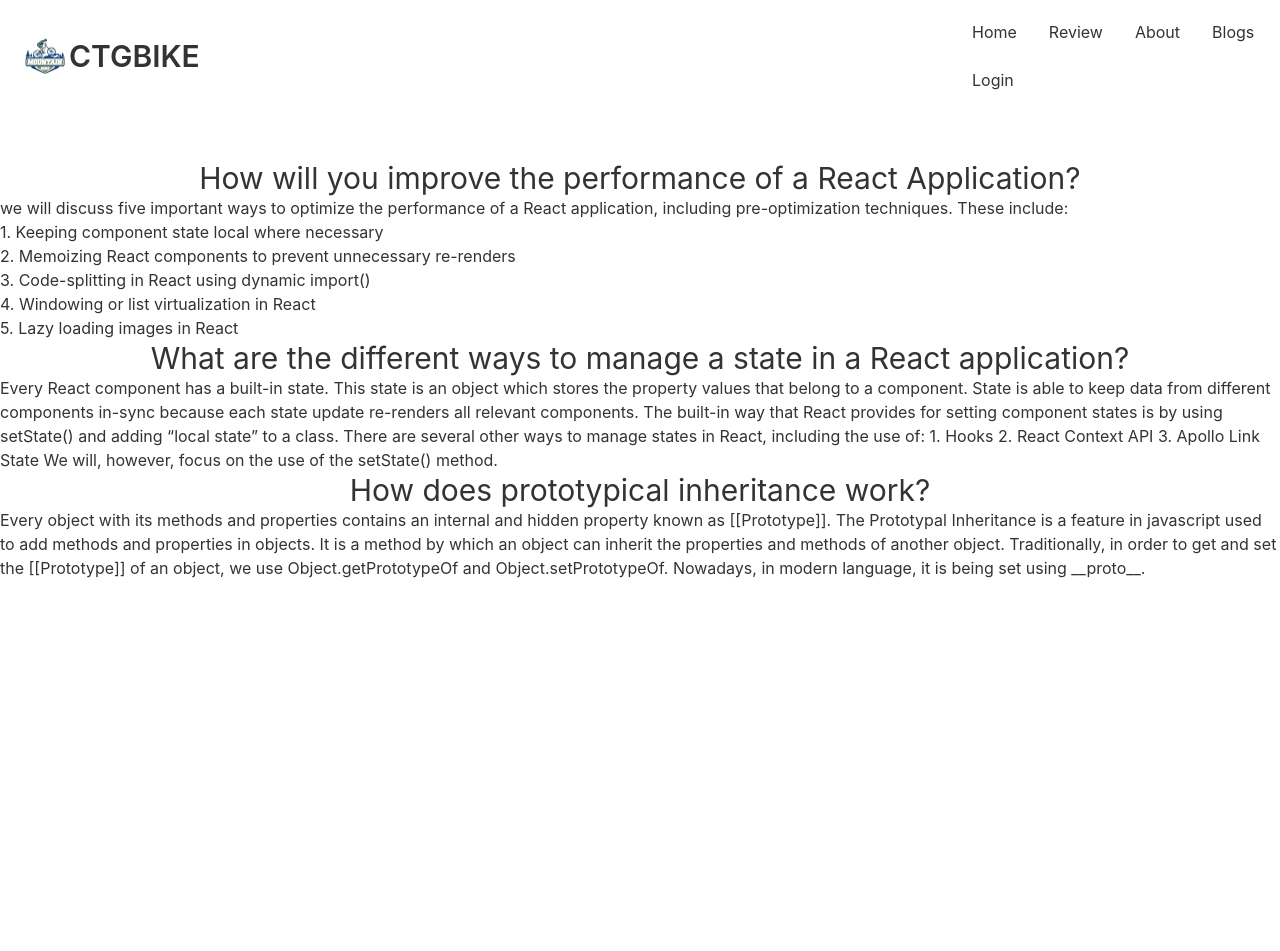
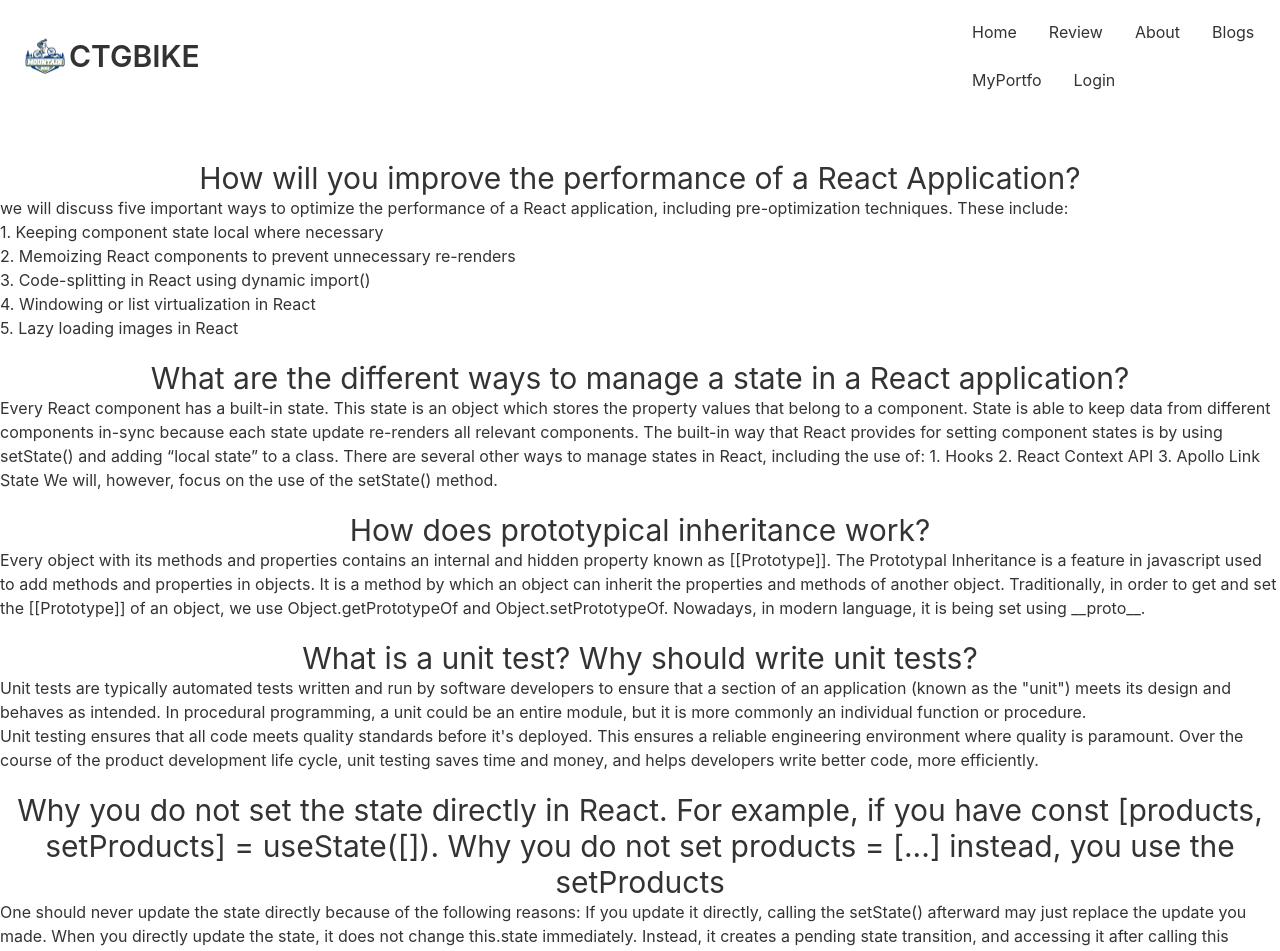
Before and after one commit to Nuruddin43/Bike-World-12, a React (Create React App) app: page /blogs in a window 1280 px wide. Shown: the top 951 px of the page. Before the commit the page ends 800 px from the top, so only its background shows below. Built offline with nearby package versions, Linux system fonts and the light colour scheme; no server answers; the HTML template or start-up script is replaced by a standard one.

Commit message:
my porfolio added

```diff
--- a/src/App.js
+++ b/src/App.js
@@ -18,6 +18,7 @@ import MakeAdmin from "./Pages/Dashboard/MakeAdmin"
 import AddAReview from "./Pages/Dashboard/AddAReview"
 import RequireAdmin from "./Pages/Login/RequireAdmin"
 import AddAProduct from "./Pages/Dashboard/AddAProduct"
+import MyPortfolio from "./Pages/Blogs/MyPortfolio/MyPortfolio"
 
 function App() {
   return (
@@ -29,6 +30,10 @@ function App() {
         <Route path="/login" element={<Login></Login>}></Route>
         <Route path="/signup" element={<SignUp></SignUp>}></Route>
         <Route path="/review" element={<Reviews></Reviews>}></Route>
+        <Route
+          path="/myportfolio"
+          element={<MyPortfolio></MyPortfolio>}
+        ></Route>
         <Route
           path="/purchase/:purchaseId"
           element={
--- a/src/Pages/Blogs/Blogs.js
+++ b/src/Pages/Blogs/Blogs.js
@@ -22,7 +22,7 @@ const Blogs = () => {
         </ul>
       </div>
 
-      <h2 className="text-3xl text-center">
+      <h2 className="text-3xl text-center mt-5">
         What are the different ways to manage a state in a React application?
       </h2>
       <p>
@@ -35,7 +35,7 @@ const Blogs = () => {
         in React, including the use of: 1. Hooks 2. React Context API 3. Apollo
         Link State We will, however, focus on the use of the setState() method.
       </p>
-      <h2 className="text-3xl text-center">
+      <h2 className="text-3xl text-center mt-5">
         How does prototypical inheritance work?
       </h2>
       <p>
@@ -47,6 +47,37 @@ const Blogs = () => {
         of an object, we use Object.getPrototypeOf and Object.setPrototypeOf.
         Nowadays, in modern language, it is being set using __proto__.
       </p>
+      <h2 className="text-3xl text-center mt-5">
+        What is a unit test? Why should write unit tests?
+      </h2>
+      <p>
+        Unit tests are typically automated tests written and run by software
+        developers to ensure that a section of an application (known as the
+        "unit") meets its design and behaves as intended. In procedural
+        programming, a unit could be an entire module, but it is more commonly
+        an individual function or procedure.
+      </p>
+      <p>
+        Unit testing ensures that all code meets quality standards before it's
+        deployed. This ensures a reliable engineering environment where quality
+        is paramount. Over the course of the product development life cycle,
+        unit testing saves time and money, and helps developers write better
+        code, more efficiently.
+      </p>
+      <h2 className="text-3xl text-center mt-5">
+        Why you do not set the state directly in React. For example, if you have
+        const [products, setProducts] = useState([]). Why you do not set
+        products = [...] instead, you use the setProducts
+      </h2>
+      <p>
+        One should never update the state directly because of the following
+        reasons: If you update it directly, calling the setState() afterward may
+        just replace the update you made. When you directly update the state, it
+        does not change this.state immediately. Instead, it creates a pending
+        state transition, and accessing it after calling this method will only
+        return the present value. You will lose control of the state across all
+        components.
+      </p>
     </div>
   )
 }
--- /dev/null
+++ b/src/Pages/Blogs/MyPortfolio/MyPortfolio.js
@@ -0,0 +1,35 @@
+import React from "react"
+import { Link } from "react-router-dom"
+
+const MyPortfolio = () => {
+  return (
+    <div className="text-center mt-12">
+      <h2 className="text-5xl">Nur Uddin</h2>
+      <h2 className="text-2xl">Chittagong, Bangladesh</h2>
+      <h2 className="text-3xl">B.A(Hon's) in University of Rajshahi</h2>
+      <p>List of Tecnologies or Skills</p>
+      <ul>
+        <li>1. HTML</li>
+        <li>2. CSS</li>
+        <li>3. CSS FRAMEWORK: BOOTSTRAP</li>
+        <li>4. CSS FRAMEWORK: TAILWIND</li>
+        <li>5. JAVASCRIPT</li>
+        <li>6. JAVASCRIPT LIBRARY: REACT JS</li>
+        <li>7. BACK END: NODE JS</li>
+        <li>8. DATABASE: MONGO DB</li>
+      </ul>
+      <p className="text-2xl"> 3 website Link</p>
+      <a href="https://internationalconventioncenter.netlify.app/">
+        <u>1. Link 1</u>
+      </a>
+      <a href="https://mellifluous-malabi-59ce1d.netlify.app/">
+        <u>2. Link 2</u>
+      </a>
+      <a href="https://marvelous-puffpuff-ffa790.netlify.app/">
+        <u>3. Link 3</u>
+      </a>
+    </div>
+  )
+}
+
+export default MyPortfolio
--- a/src/Pages/Shared/Navbar.js
+++ b/src/Pages/Shared/Navbar.js
@@ -1,16 +1,16 @@
-import React from "react";
-import { Link } from "react-router-dom";
-import logo from "../../images/logo-1-removebg-preview.png";
-import { useAuthState } from "react-firebase-hooks/auth";
-import auth from "../../firebase.init";
-import { signOut } from "firebase/auth";
+import React from "react"
+import { Link } from "react-router-dom"
+import logo from "../../images/logo-1-removebg-preview.png"
+import { useAuthState } from "react-firebase-hooks/auth"
+import auth from "../../firebase.init"
+import { signOut } from "firebase/auth"
 
 const Navbar = () => {
-  const [user] = useAuthState(auth);
+  const [user] = useAuthState(auth)
 
   const logout = () => {
-    signOut(auth);
-  };
+    signOut(auth)
+  }
 
   const navbarItems = (
     <>
@@ -25,6 +25,9 @@ const Navbar = () => {
       </li>
       <li>
         <Link to="/blogs">Blogs</Link>
+      </li>
+      <li>
+        <Link to="/myportfolio">MyPortfo</Link>
       </li>
 
       {user && (
@@ -42,7 +45,7 @@ const Navbar = () => {
         )}
       </li>
     </>
-  );
+  )
   return (
     <div class="navbar justify-between">
       <div class="navbar-start">
@@ -99,7 +102,7 @@ const Navbar = () => {
         </label>
       </div>
     </div>
-  );
-};
+  )
+}
 
-export default Navbar;
+export default Navbar
```
